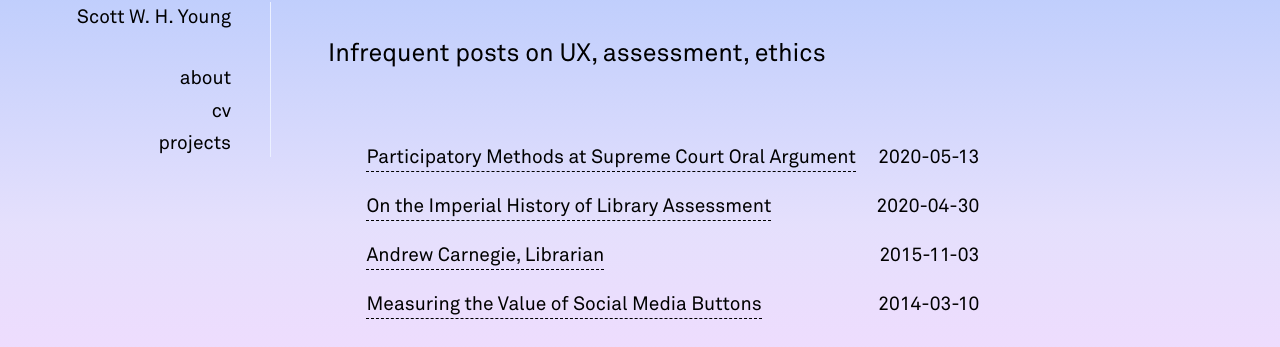
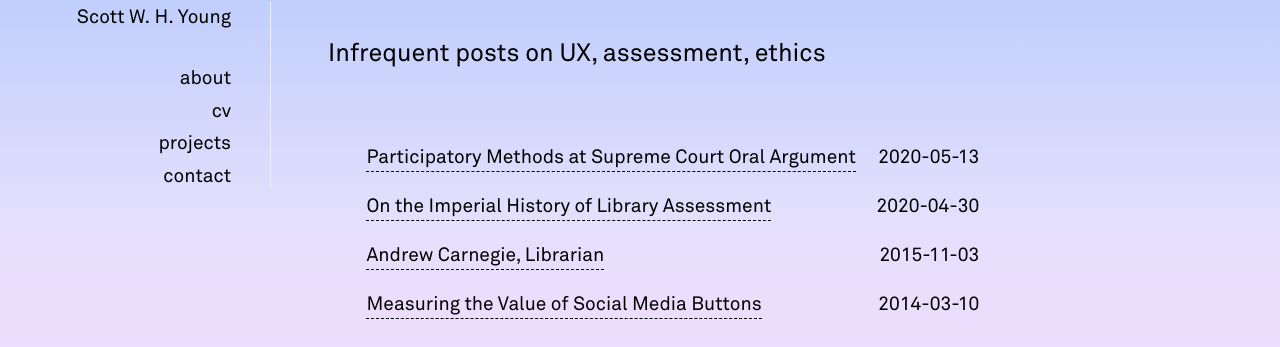
Before and after one commit to swyoung/swyoung.github.io, a Jekyll site: the page built from _pages/blog.md, in a window 1280 px wide. Shown: the part 75-422 px from the top of the page. Built offline with Jekyll 4.4.1, drawn with Linux system fonts in a browser that asks for light colours; nearby versions of some CDN libraries; a style sheet for code colours, icons or effects is not loaded.

Commit message:
Update nav.yml

```diff
--- a/_data/nav.yml
+++ b/_data/nav.yml
@@ -5,3 +5,5 @@ links:
     url: /cv
   - title: projects
     url: /projects
+  - title: contact
+    url: /contact
```
